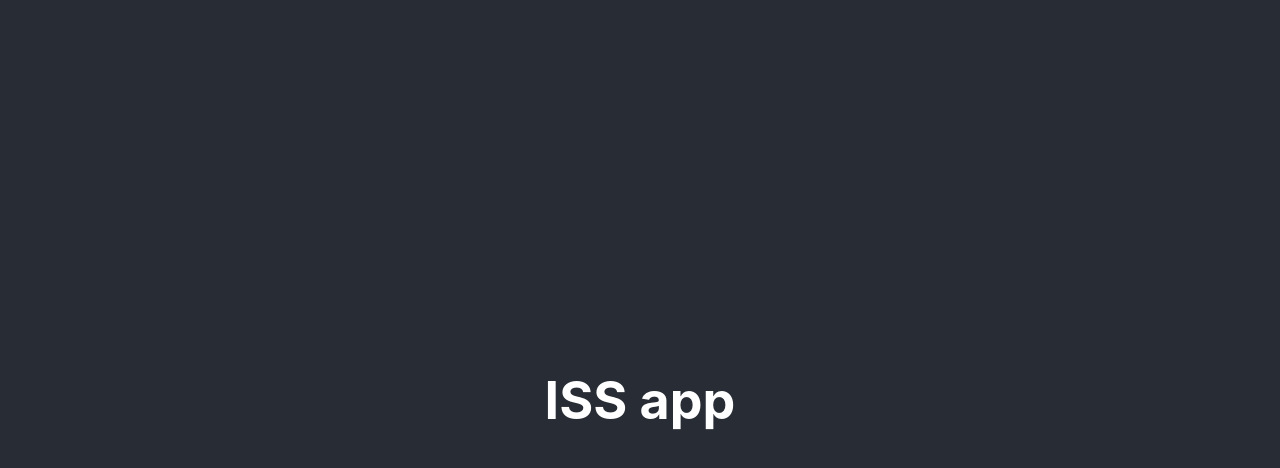
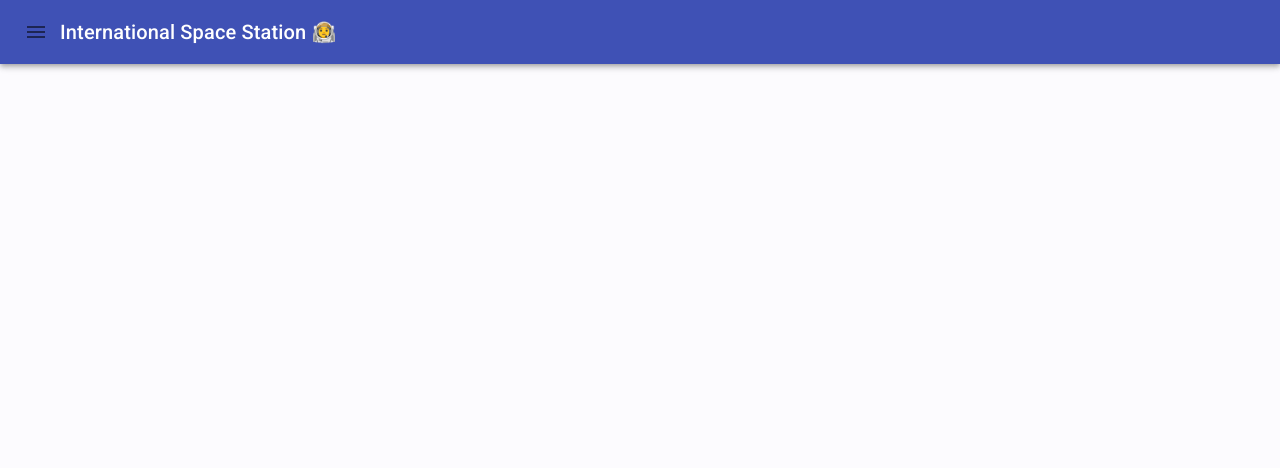
Before and after one commit to KoolTheba/react-iss-app, a React (Create React App) app: page / in a window 1280 px wide. Shown: the top 468 px of the page. Built offline with nearby package versions, Linux system fonts and the light colour scheme.

Commit message:
feat(): Created Navbar component with styles and added to the App component

```diff
--- a/public/index.html
+++ b/public/index.html
@@ -2,8 +2,10 @@
 <html lang="en">
   <head>
     <meta charset="utf-8" />
-    <meta name="viewport" content="width=device-width, initial-scale=1" />
     <meta name="theme-color" content="#000000" />
+    <link rel="stylesheet" href="https://fonts.googleapis.com/css?family=Roboto:300,400,500,700&display=swap" />
+    <link rel="stylesheet" href="https://fonts.googleapis.com/icon?family=Material+Icons" />
+    <meta name="viewport" content="minimum-scale=1, initial-scale=1, width=device-width"/>
     <meta
       name="Want to know what's going on in the International Space Station? Check what you can do with this app!"
       content="Web site created using create-react-app"
--- a/src/App.css
+++ b/src/App.css
@@ -3,12 +3,8 @@
 }
 
 .App-header {
-  background-color: #282c34;
+  background-color: #fcfbfe;
   min-height: 100vh;
-  display: flex;
-  flex-direction: column;
-  align-items: center;
-  justify-content: center;
   font-size: calc(10px + 2vmin);
   color: white;
 }
--- a/src/App.js
+++ b/src/App.js
@@ -1,10 +1,11 @@
-import './App.css';
+import Navbar from './components/Navbar'
+import './App.css'
 
 function App() {
   return (
     <div className="App">
       <header className="App-header">
-      <h1>ISS app</h1>
+      <Navbar />
       </header>
     </div>
   );
--- /dev/null
+++ b/src/components/Navbar.js
@@ -0,0 +1,26 @@
+import React from "react"
+import AppBar from '@material-ui/core/AppBar'
+import Toolbar from '@material-ui/core/Toolbar'
+import Typography from '@material-ui/core/Typography'
+import IconButton from '@material-ui/core/IconButton'
+import MenuIcon from '@material-ui/icons/Menu'
+
+const Navbar = () => {
+
+    return (
+        <>
+        <AppBar position="static">
+            <Toolbar className="app-bar-menu">
+                <IconButton edge="start" aria-label="menu">
+                <MenuIcon />
+                </IconButton>
+                <Typography variant="h6">
+                International Space Station <span role='img' aria-label='emoji'>👩‍🚀</span>
+                </Typography>
+            </Toolbar>
+        </AppBar>
+        </>
+    )
+}
+
+export default Navbar
```
